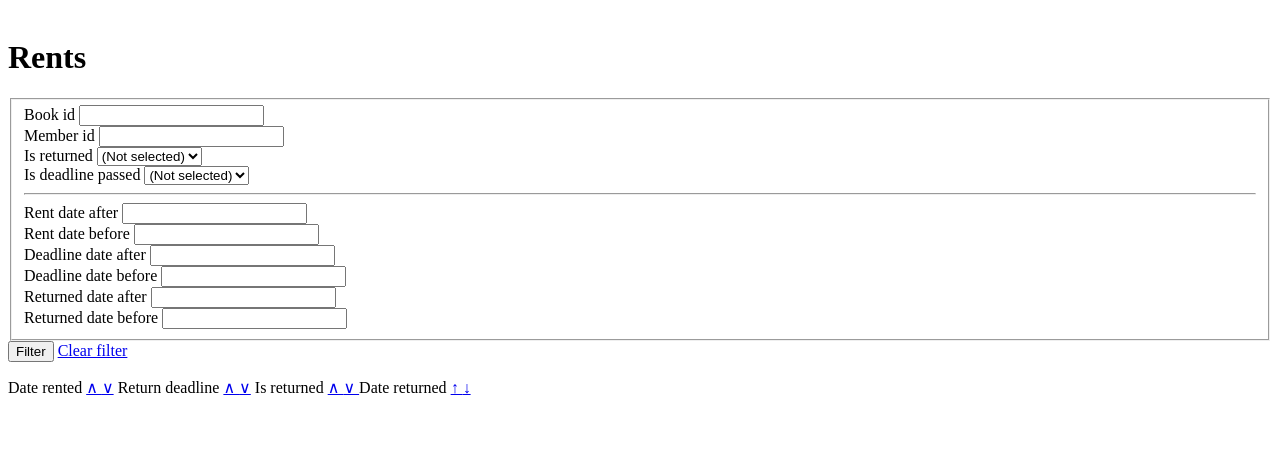
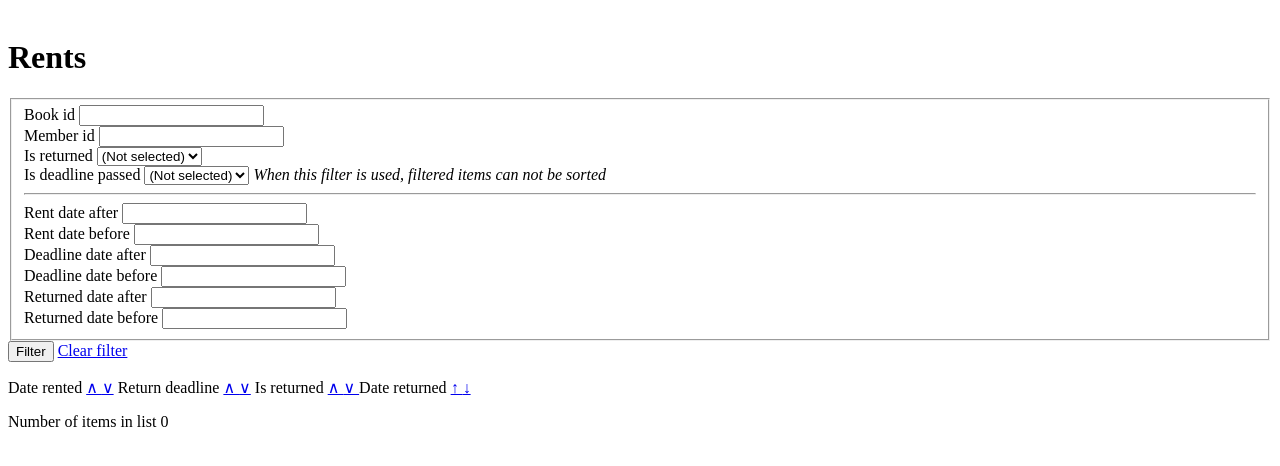
Before and after one commit to NNemanjaMM/WebLib, a Flask app: page /books/rents in a window 1280 px wide. Shown: the part 26-492 px from the top of the page. Run offline with Flask 2, Linux system fonts and the light colour scheme; the visitor is signed in with stand-in values (Sample User, id 1); data comes from the database, SQL or seed files in the repository; data that the repository does not hold is empty.

Commit message:
filtering by deadline passed added, filtered items count added

```diff
--- a/elibrary/books/routes.py
+++ b/elibrary/books/routes.py
@@ -8,7 +8,7 @@ from elibrary.utils.common import CommonFilter
 from elibrary.utils.defines import PAGINATION, MAX_RENTED_BOOKS, RENTAL_DATE_LIMIT, DATE_FORMAT, BOOK_RENT_PERIOD
 from elibrary.utils.custom_validations import string_cust, length_cust_max, numeric_cust, signature_cust, length_cust_max_15, FieldValidator
 from elibrary.books.forms import FilterForm, SearchForm, BookCreateUpdateForm, RentForm, RentTerminationForm, RentFilterForm
-from sqlalchemy import desc, or_, and_, func
+from sqlalchemy import desc, or_, and_, func, text
 from sqlalchemy.sql.operators import is_
 
 books = Blueprint('books', __name__)
@@ -85,6 +85,7 @@ def bookss(filtering = False, searching = False):
                 my_query = my_query.filter(Book.has_error == False)
                 args_filter['has_error'] = f_has_error
 
+    count_filtered = my_query.count()
     if filter_has_errors:
         flash(_l('There are filter values with errors')+'. '+_l('However, valid filter values are applied')+'.', 'warning')
     if sort_direction == 'up':
@@ -92,10 +93,7 @@ def bookss(filtering = False, searching = False):
     else:
         list = my_query.order_by(desc(sort_criteria)).paginate(page=page, per_page=PAGINATION)
     args_filter_and_sort = {**args_filter, **args_sort}
-    print("filter "+str(len(args_filter)))
-    print("sort "+str(len(args_sort)))
-    print("zajedno "+str(len(args_filter_and_sort)))
-    return render_template('books.html', form=form, form2=form2, books_list=list, extra_filter_args=args_filter, extra_sort_and_filter_args=args_filter_and_sort)
+    return render_template('books.html', form=form, form2=form2, books_list=list, extra_filter_args=args_filter, extra_sort_and_filter_args=args_filter_and_sort, count_filtered = count_filtered)
 
 @books.route("/booksr")
 @login_required
@@ -282,6 +280,12 @@ def book_rents():
         form.date_terminated_to, f_date_terminated_from, f_date_terminated_to,
         'date_terminated_from', 'date_terminated_to', Rental, 'date_termination', False)
 
+    my_query, args_filter, filter_has_errors = CommonFilter.process_equal_number_filter(my_query, args_filter,
+        filter_has_errors, form.book_id, f_book_id, 'book_id', Rental, 'book_id')
+
+    my_query, args_filter, filter_has_errors = CommonFilter.process_equal_number_filter(my_query, args_filter,
+        filter_has_errors, form.member_id, f_member_id, 'member_id', Rental, 'member_id')
+
     if not (f_is_terminated == None or f_is_terminated == ""):
         form.is_terminated.data = f_is_terminated
         if f_is_terminated == 'yes':
@@ -291,27 +295,29 @@ def book_rents():
             my_query = my_query.filter(Rental.is_terminated == False)
             args_filter['is_terminated'] = f_is_terminated
 
+    can_sort = True
     if not (f_is_deadlime_passed == None or f_is_deadlime_passed == ""):
         form.is_deadlime_passed.data = f_is_deadlime_passed
+        can_sort = False
         if f_is_deadlime_passed == 'yes':
-            my_query = my_query.filter(and_(date.today() > Rental.date_deadline, Rental.is_terminated == False))
-            #and_(Rental.date_termination == Rental.date_termination, Rental.is_terminated == True)
+            my_query1 = my_query.filter(and_(date.today() > Rental.date_deadline, Rental.is_terminated == False))
+            my_query2 = my_query.filter(and_(Rental.date_termination > Rental.date_deadline, Rental.is_terminated == True))
+            my_query = my_query1.union(my_query2)
             args_filter['is_deadlime_passed'] = f_is_deadlime_passed
         elif f_is_deadlime_passed == 'no':
-            my_query = my_query.filter(and_(date.today() <= Rental.date_deadline, Rental.is_terminated == False))
+            my_query1 = my_query.filter(and_(date.today() <= Rental.date_deadline, Rental.is_terminated == False))
+            my_query2 = my_query.filter(and_(Rental.date_termination <= Rental.date_deadline, Rental.is_terminated == True))
+            my_query = my_query1.union(my_query2)
             args_filter['is_deadlime_passed'] = f_is_deadlime_passed
 
-    my_query, args_filter, filter_has_errors = CommonFilter.process_equal_number_filter(my_query, args_filter,
-        filter_has_errors, form.book_id, f_book_id, 'book_id', Rental, 'book_id')
-
-    my_query, args_filter, filter_has_errors = CommonFilter.process_equal_number_filter(my_query, args_filter,
-        filter_has_errors, form.member_id, f_member_id, 'member_id', Rental, 'member_id')
-
+    count_filtered = my_query.count()
     if filter_has_errors:
         flash(_l('There are filter values with errors')+'. '+_l('However, valid filter values are applied')+'.', 'warning')
-    if sort_direction == 'up':
+    if not can_sort:
+        list = my_query.paginate(page=page, per_page=PAGINATION)
+    elif sort_direction == 'up':
         list = my_query.order_by(sort_criteria).paginate(page=page, per_page=PAGINATION)
     else:
         list = my_query.order_by(desc(sort_criteria)).paginate(page=page, per_page=PAGINATION)
     args_filter_and_sort = {**args_filter, **args_sort}
-    return render_template('rents.html', form=form, rents_list=list, extra_filter_args=args_filter, extra_sort_and_filter_args=args_filter_and_sort)
+    return render_template('rents.html', form=form, rents_list=list, extra_filter_args=args_filter, extra_sort_and_filter_args=args_filter_and_sort, count_filtered = count_filtered)
--- a/elibrary/extensions/routes.py
+++ b/elibrary/extensions/routes.py
@@ -59,6 +59,7 @@ def extensionss():
     my_query, args_filter, filter_has_errors = CommonFilter.process_equal_number_filter(my_query, args_filter,
         filter_has_errors, form.member_id, f_member_id, 'member_id', Extension, 'member_id')
 
+    count_filtered = my_query.count()
     if filter_has_errors:
         flash(_l('There are filter values with errors')+'. '+_l('However, valid filter values are applied')+'.', 'warning')
     if sort_direction == 'up':
@@ -66,7 +67,7 @@ def extensionss():
     else:
         list = my_query.order_by(desc(sort_criteria)).paginate(page=page, per_page=PAGINATION)
     args_filter_and_sort = {**args_filter, **args_sort}
-    return render_template('extensions.html', form=form, extensions_list=list, extra_filter_args=args_filter, extra_sort_and_filter_args=args_filter_and_sort)
+    return render_template('extensions.html', form=form, extensions_list=list, extra_filter_args=args_filter, extra_sort_and_filter_args=args_filter_and_sort, count_filtered = count_filtered)
 
 @extensions.route("/extensions/add/<int:member_id>", methods=['GET', 'POST'])
 @login_required
--- a/elibrary/members/routes.py
+++ b/elibrary/members/routes.py
@@ -163,6 +163,7 @@ def memberss(filtering = False, searching = False):
                 my_query = my_query.filter(Member.date_expiration >= date.today().strftime('%Y-%m-%d'))
                 args_filter['has_expired'] = f_has_expired
 
+    count_filtered = my_query.count()
     if filter_has_errors:
         flash(_l('There are filter values with errors')+'. '+_l('However, valid filter values are applied')+'.', 'warning')
     if sort_direction == 'up':
@@ -170,7 +171,7 @@ def memberss(filtering = False, searching = False):
     else:
         list = my_query.order_by(desc(sort_criteria)).paginate(page=page, per_page=PAGINATION)
     args_filter_and_sort = {**args_filter, **args_sort}
-    return render_template('members.html', form=form, form2=form2, members_list=list, extra_filter_args=args_filter, extra_sort_and_filter_args=args_filter_and_sort)
+    return render_template('members.html', form=form, form2=form2, members_list=list, extra_filter_args=args_filter, extra_sort_and_filter_args=args_filter_and_sort, count_filtered = count_filtered)
 
 @members.route("/membersr")
 @login_required
--- a/elibrary/templates/books.html
+++ b/elibrary/templates/books.html
@@ -133,6 +133,11 @@
     </p>
 {% endfor %}
 
+<p>
+    {{ gettext('Number of items in list') }}
+    {{ count_filtered }}
+</p>
+
 {% for page_num in books_list.iter_pages(left_edge=1, right_edge=1, left_current=2, right_current=2) %}
     {% if page_num %}
         {% if books_list.page == page_num %}
--- a/elibrary/templates/extensions.html
+++ b/elibrary/templates/extensions.html
@@ -122,6 +122,11 @@
     </p>
 {% endfor %}
 
+<p>
+    {{ gettext('Number of items in list') }}
+    {{ count_filtered }}
+</p>
+
 {% for page_num in extensions_list.iter_pages(left_edge=1, right_edge=1, left_current=2, right_current=2) %}
     {% if page_num %}
         {% if extensions_list.page == page_num %}
--- a/elibrary/templates/members.html
+++ b/elibrary/templates/members.html
@@ -223,9 +223,13 @@
         </span>
 
         <span><i>Da li ovde ubaciti i komande: iznajmi, produzi clanstvo, itd?</i></span>
-
     </p>
 {% endfor %}
+
+<p>
+    {{ gettext('Number of items in list') }}
+    {{ count_filtered }}
+</p>
 
 {% for page_num in members_list.iter_pages(left_edge=1, right_edge=1, left_current=2, right_current=2) %}
     {% if page_num %}
--- a/elibrary/templates/rents.html
+++ b/elibrary/templates/rents.html
@@ -35,6 +35,7 @@
             <div>
                 {{ form.is_deadlime_passed.label }}
                 {{ form.is_deadlime_passed }}
+                <i>{{ gettext('When this filter is used, filtered items can not be sorted') }}</i>
             </div>
 
             <hr/>
@@ -160,6 +161,11 @@
     </p>
 {% endfor %}
 
+<p>
+    {{ gettext('Number of items in list') }}
+    {{ count_filtered }}
+</p>
+
 {% for page_num in rents_list.iter_pages(left_edge=1, right_edge=1, left_current=2, right_current=2) %}
     {% if page_num %}
         {% if rents_list.page == page_num %}
```
Also changed, not shown: elibrary/extensions/forms.py (+6 -2 lines).
